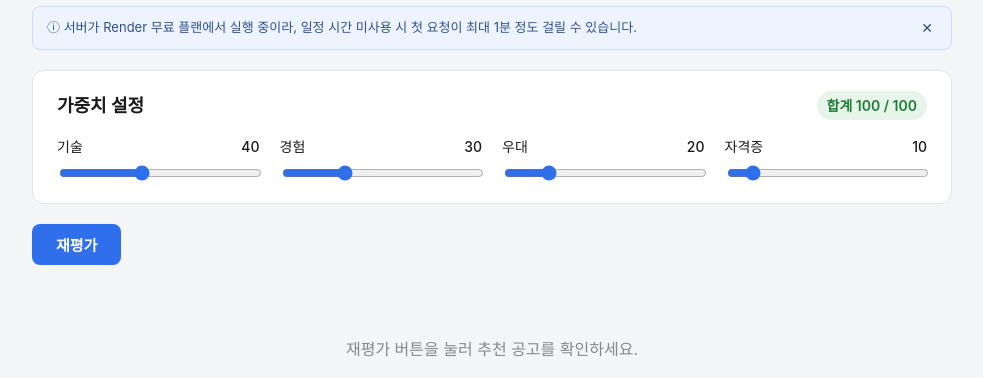
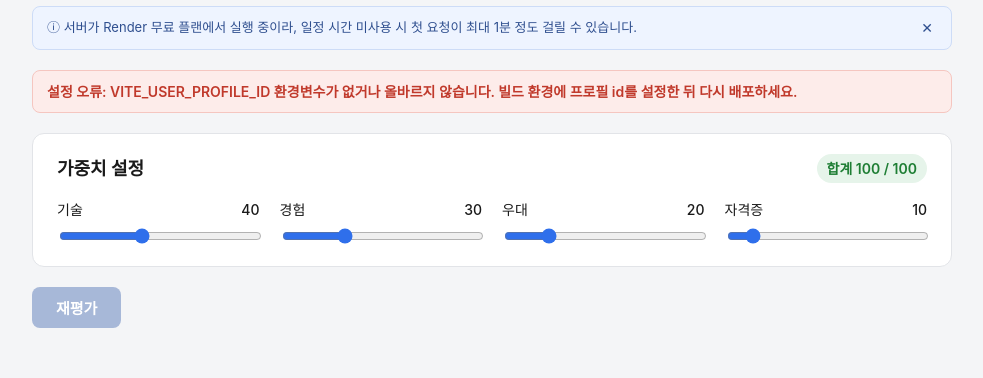
Before and after one commit to jinwoo1289/JobFit, a React (Vite) app in the folder frontend/: page / in a window 1280 px wide. Shown: the part 120-498 px from the top of the page, without its empty margins (148-1131 px from the left). Built offline with nearby package versions, Linux system fonts and the light colour scheme; no server answers.

Commit message:
fix: VITE_USER_PROFILE_ID

```diff
--- a/frontend/src/App.css
+++ b/frontend/src/App.css
@@ -159,6 +159,17 @@
 }
 
 .evaluate-error {
+  color: #c0392b;
+  font-size: 14px;
+  font-weight: 600;
+}
+
+.config-error {
+  margin-bottom: 20px;
+  padding: 10px 14px;
+  background: #fdecea;
+  border: 1px solid #f5c6c0;
+  border-radius: 8px;
   color: #c0392b;
   font-size: 14px;
   font-weight: 600;
--- a/frontend/src/App.tsx
+++ b/frontend/src/App.tsx
@@ -6,8 +6,9 @@ import WeightSliders from './components/WeightSliders'
 import type { EvaluationResponse, Weights } from './types'
 import './App.css'
 
-// 로컬과 배포(Render) DB의 프로필 id가 달라 환경변수로 주입한다. 미설정 시 배포 환경 값(4)을 사용한다.
-const USER_PROFILE_ID = Number(import.meta.env.VITE_USER_PROFILE_ID ?? 4)
+// 로컬과 배포(Render) DB의 프로필 id가 달라 환경변수로 주입한다. 잘못된 프로필로 조용히 조회되지 않도록
+// 기본값을 두지 않고, 값이 없거나 양의 정수가 아니면 null로 두어 화면에 설정 누락 에러를 표시한다.
+const USER_PROFILE_ID = parseUserProfileId(import.meta.env.VITE_USER_PROFILE_ID)
 const NOTICE_DISMISSED_KEY = 'jobfit-cold-start-notice-dismissed'
 const SKELETON_COUNT = 6
 
@@ -16,6 +17,11 @@ const DEFAULT_WEIGHTS: Weights = {
   experienceWeight: 30,
   preferenceWeight: 20,
   certificateWeight: 10,
+}
+
+function parseUserProfileId(value: string | undefined): number | null {
+  const id = Number(value)
+  return value && Number.isInteger(id) && id > 0 ? id : null
 }
 
 function App() {
@@ -41,6 +47,7 @@ function App() {
   }
 
   async function handleEvaluate() {
+    if (USER_PROFILE_ID === null) return
     setIsLoading(true)
     setError(null)
     try {
@@ -75,10 +82,17 @@ function App() {
         </div>
       )}
 
+      {USER_PROFILE_ID === null && (
+        <div className="config-error" role="alert">
+          설정 오류: VITE_USER_PROFILE_ID 환경변수가 없거나 올바르지 않습니다. 빌드 환경에 프로필 id를 설정한 뒤 다시
+          배포하세요.
+        </div>
+      )}
+
       <WeightSliders weights={weights} onChange={handleWeightChange} />
 
       <div className="evaluate-bar">
-        <button className="evaluate-button" onClick={handleEvaluate} disabled={!isWeightValid || isLoading}>
+        <button className="evaluate-button" onClick={handleEvaluate} disabled={USER_PROFILE_ID === null || !isWeightValid || isLoading}>
           {isLoading ? (
             <>
               <span className="button-spinner" />
```
